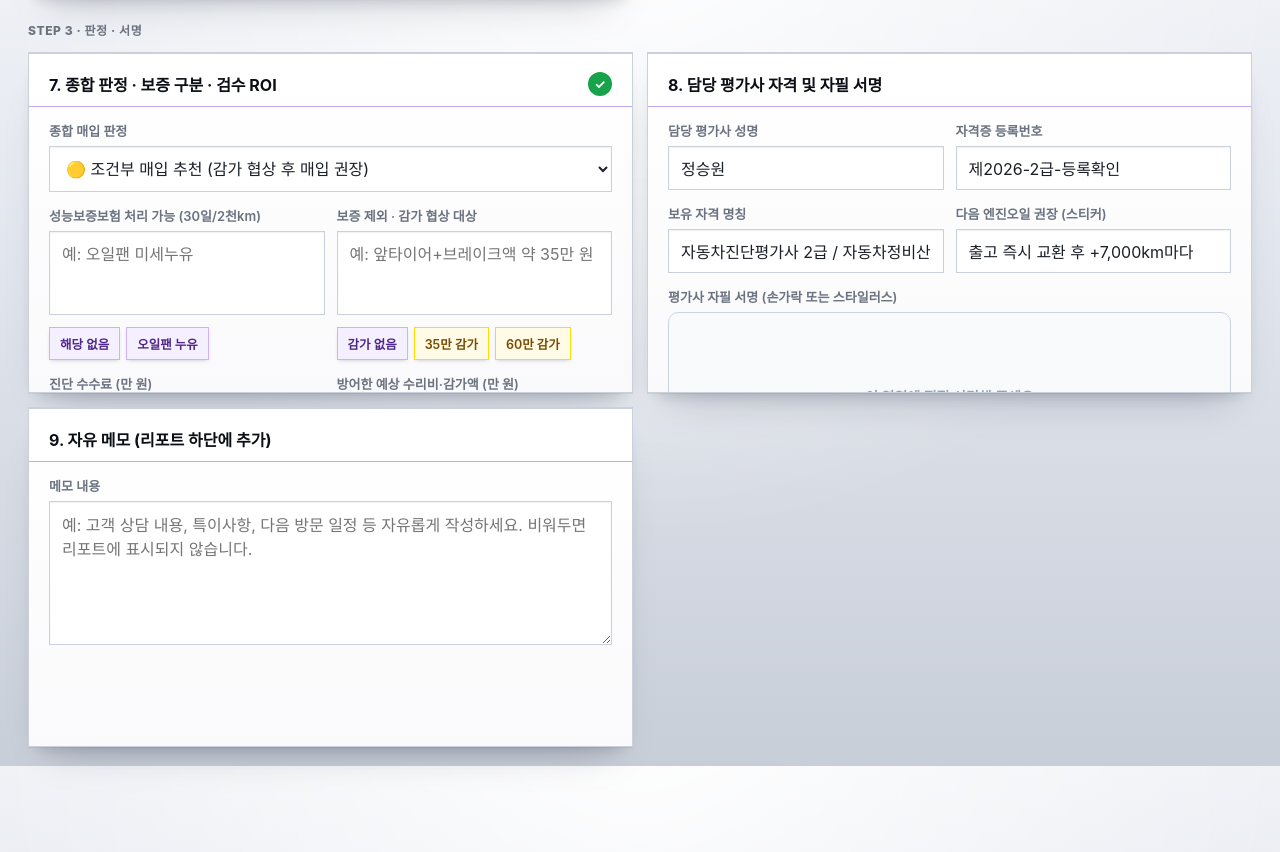
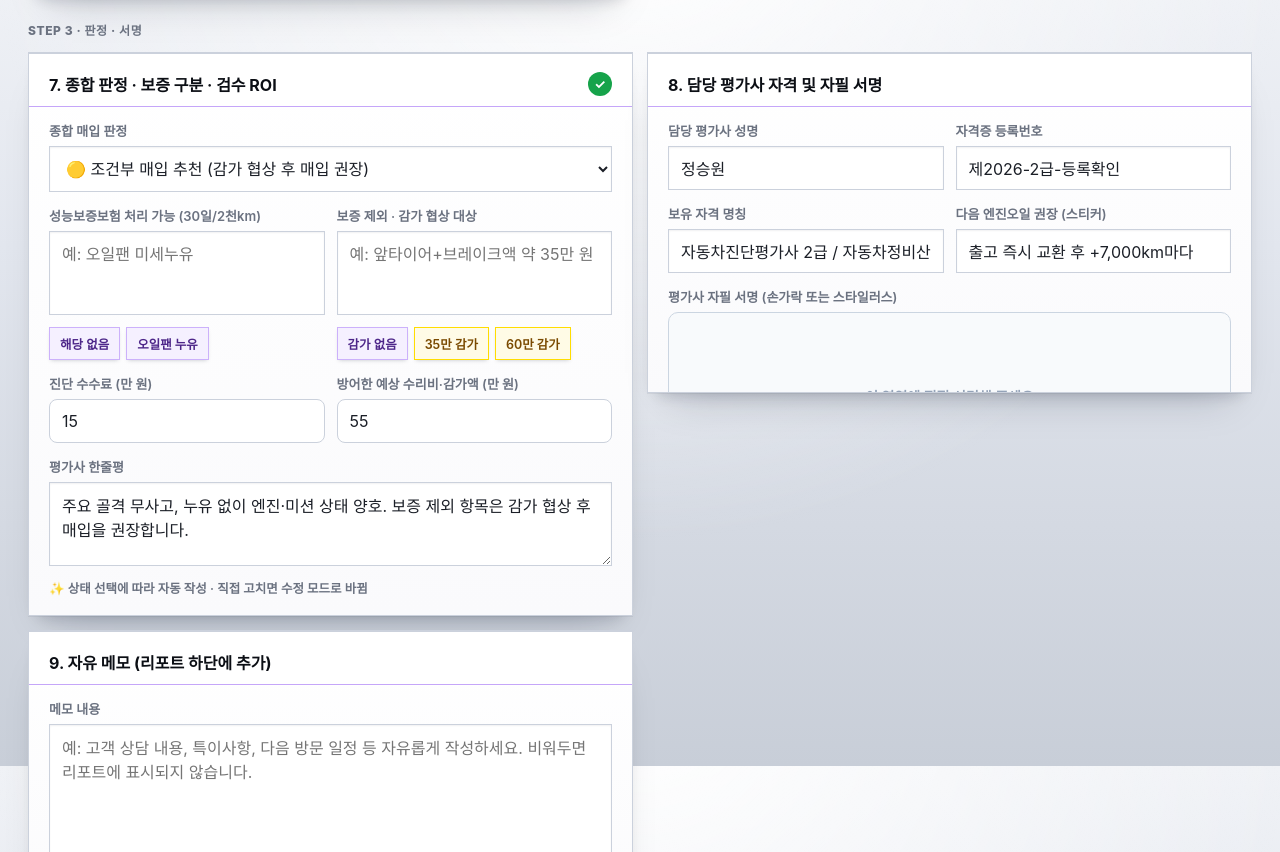
Before and after one commit to Alexa97busan/car-diagnosis-site-11-19, a plain HTML site: page index.html in a window 1280 px wide. Shown: the part 1634-2486 px from the top of the page. Drawn offline with nearby package versions, Linux system fonts and the light colour scheme.

Commit message:
Let card 7 grow to full content height (no inner scroll)
Co-Authored-By: Claude Haiku 5.5 <noreply@anthropic.com>
Claude-Session: https://claude.ai/code/session_012o34vpJTMfR2dtiFjbkPnq

```diff
--- a/index.html
+++ b/index.html
@@ -760,6 +760,11 @@
         flex: 0 0 calc(50% - 7px); margin: 0; padding: 18px 20px;
         aspect-ratio: 16 / 9; overflow-y: auto; overscroll-behavior: contain;
       }
+      /* 7번 카드: 내용이 길어도 내부 스크롤 없이 칸이 늘어나도록 */
+      .form-container > .card[data-check="sec-verdict"] {
+        aspect-ratio: auto; overflow: visible;
+      }
+      .form-container > .card[data-check="sec-verdict"] .card-title { position: static; }
       .form-container > .card .card-title {
         position: sticky; top: -18px; z-index: 2;
         margin: -18px -20px 14px; padding: 18px 20px 10px;
```
